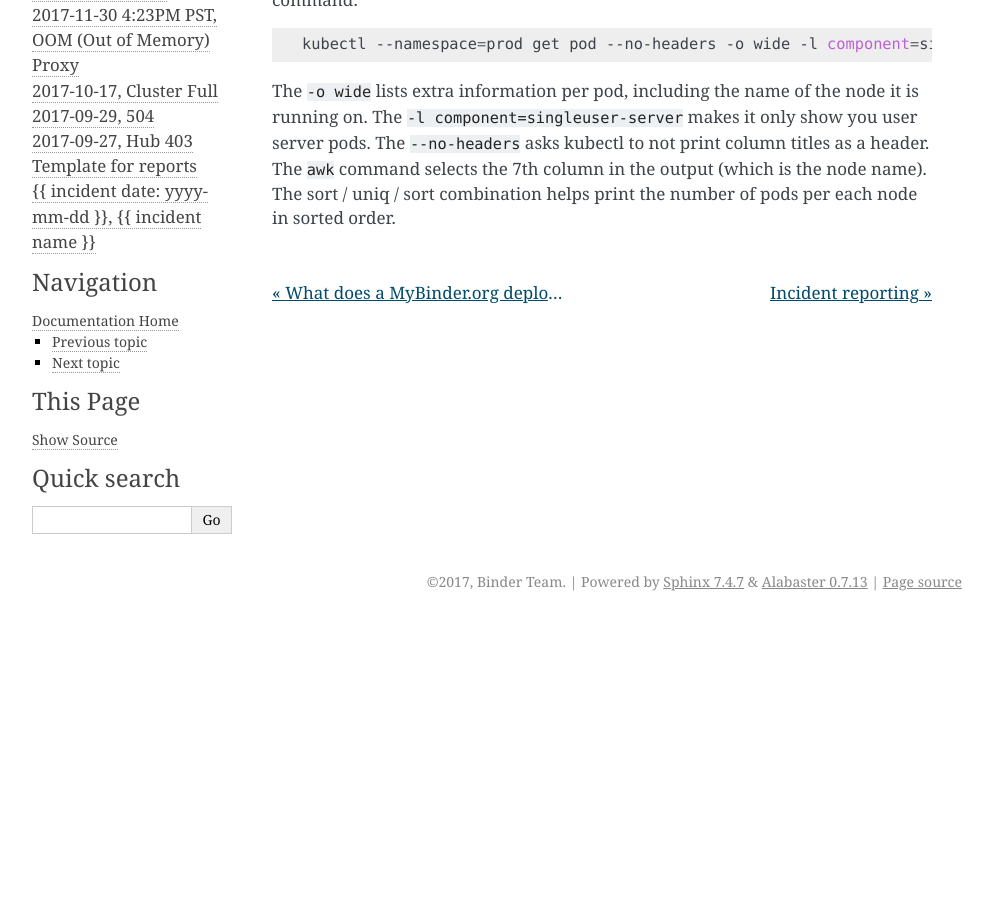
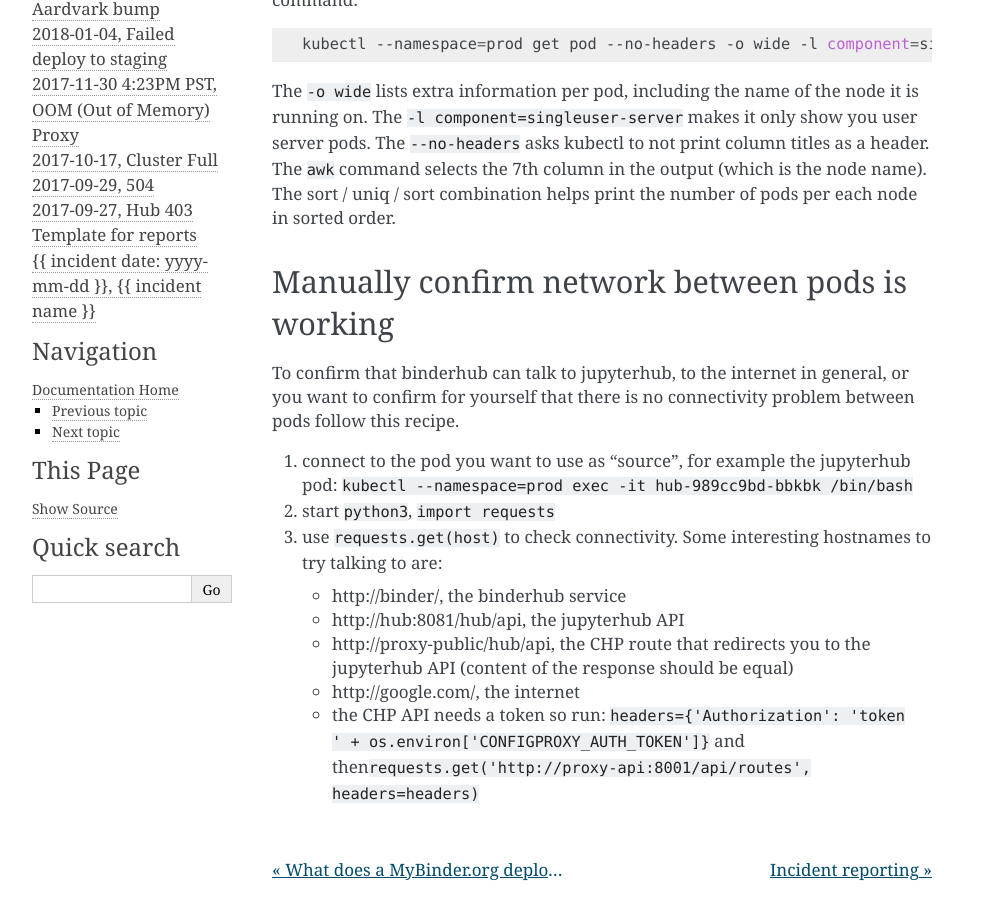
Before and after one commit to jupyterhub/mybinder.org-deploy, a Sphinx documentation site: the page built from docs/source/command_snippets.md, in a window 1280 px wide and 900 px high, scrolled down 1483 px. Shown: the whole window, without its empty margins (148-1141 px from the left). Built offline with Sphinx 7.4.7, drawn with Linux system fonts in a browser that asks for light colours; before the commit the page ends 2104 px from its top, so only the background shows below that; some of the changed text lies outside the part shown.

Commit message:
Add snippets to check network connectivity by hand

```diff
--- a/docs/source/command_snippets.md
+++ b/docs/source/command_snippets.md
@@ -58,3 +58,22 @@
 The `awk` command selects the 7th column in the output (which is the node name).
 The sort / uniq / sort combination helps print the number of pods per each node in
 sorted order.
+
+## Manually confirm network between pods is working
+
+To confirm that binderhub can talk to jupyterhub, to the internet in general, or
+you want to confirm for yourself that there is no connectivity problem between
+pods follow this recipe.
+
+1. connect to the pod you want to use as "source", for example the jupyterhub
+pod: `kubectl --namespace=prod exec -it hub-989cc9bd-bbkbk /bin/bash`
+1. start `python3`, `import requests`
+1. use `requests.get(host)` to check connectivity. Some interesting hostnames
+to try talking to are:
+    * http://binder/, the binderhub service
+    * http://hub:8081/hub/api, the jupyterhub API
+    * http://proxy-public/hub/api, the CHP route that redirects you to the
+      jupyterhub API (content of the response should be equal)
+    * http://google.com/, the internet
+    * the CHP API needs a token so run: `headers={'Authorization': 'token ' + os.environ['CONFIGPROXY_AUTH_TOKEN']}`
+      and then`requests.get('http://proxy-api:8001/api/routes', headers=headers)`
```
